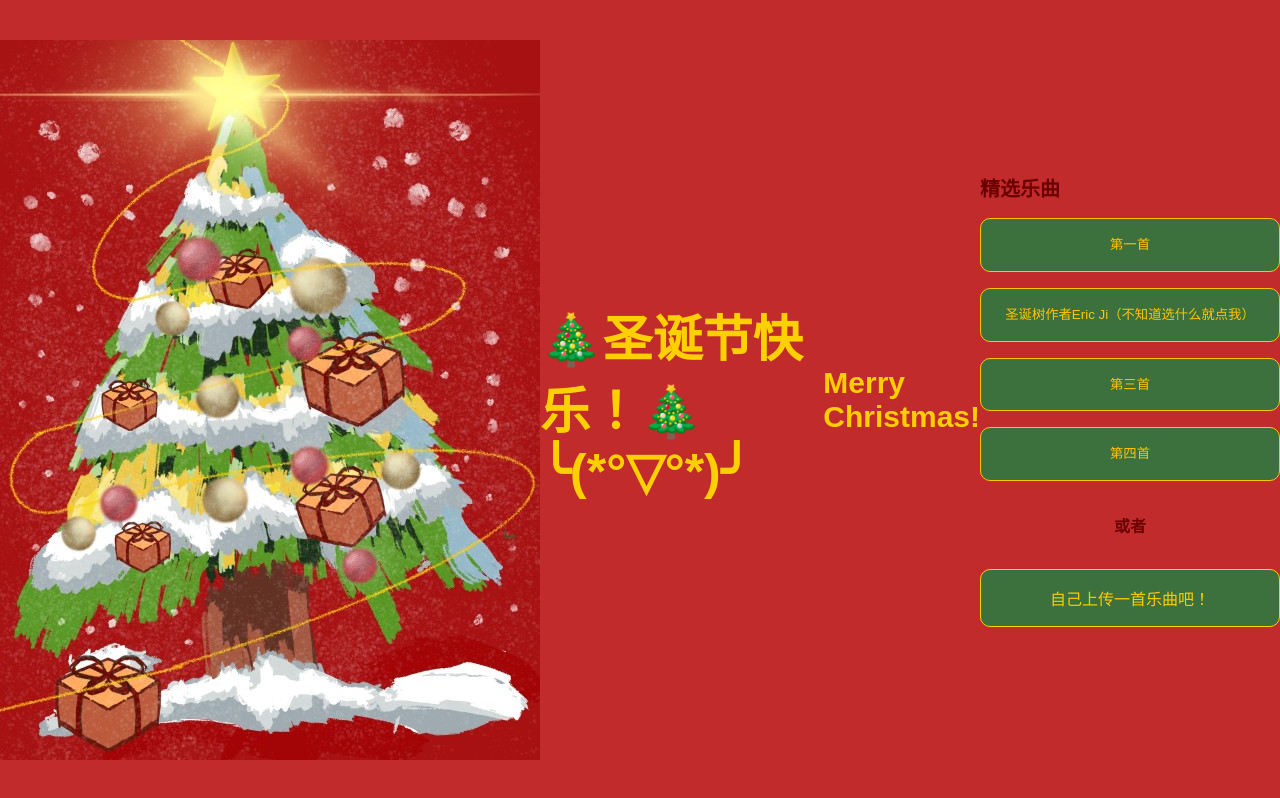
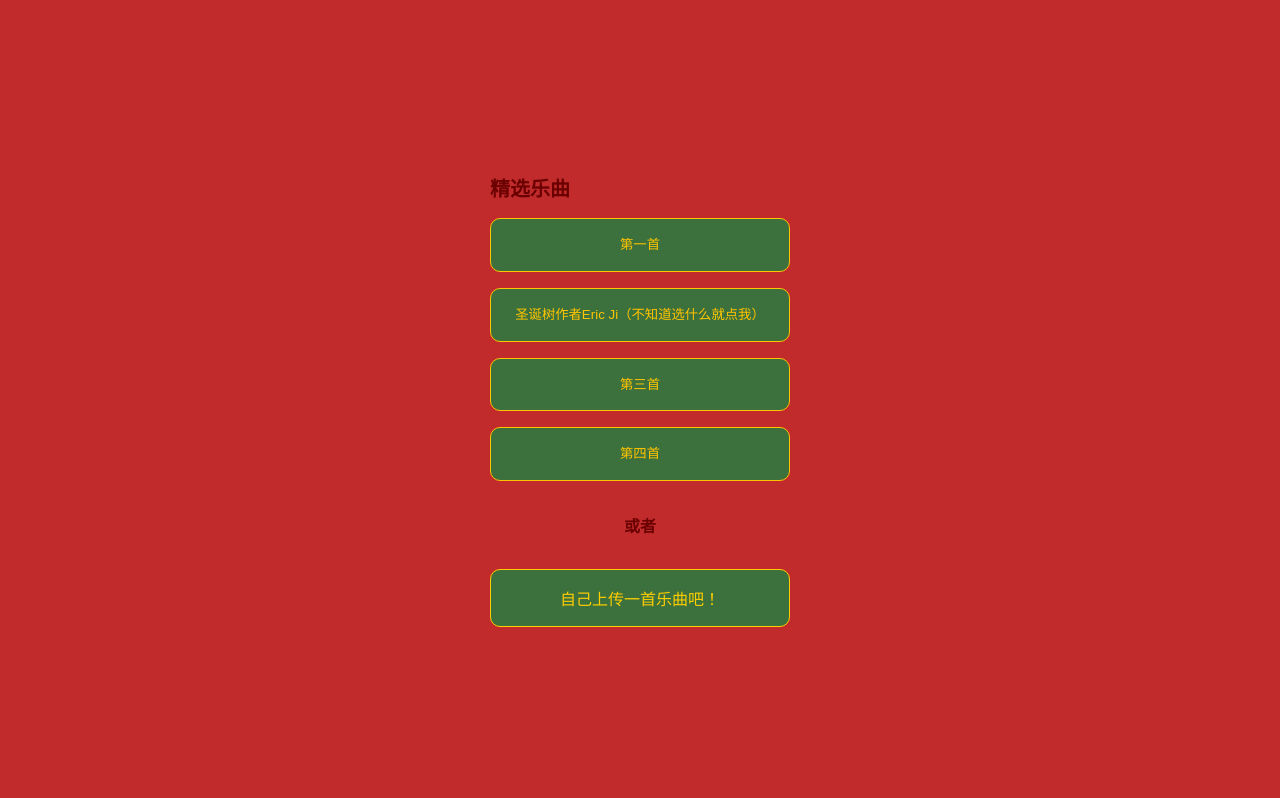
Before and after one commit to kangjl666/Merry-Christmas, a plain HTML site: page index.html in a window 1280 px wide. Drawn offline with nearby package versions, Linux system fonts and the light colour scheme.

Commit message:
Update index.html

```diff
--- a/index.html
+++ b/index.html
@@ -3,10 +3,7 @@
 <head>
   <title>🎄🎀祝您圣诞节快乐呦！🎀🎄ヾ(≧▽≦*)o</title>
   <link rel="icon" href="888.jpg" sizes="16x16">
-  <img src="999.jpg">
   <meta charset="utf-8">
-  <h1 style="font-size: 50px;color:rgb(255,208,0);">🎄圣诞节快乐！🎄╰(*°▽°*)╯</font></h1>
-  <h2 style="font-size: 30px;color:rgb(255,206,0);">Merry Christmas!</font></h2>
   <style>
     * {
       box-sizing: border-box;
```
